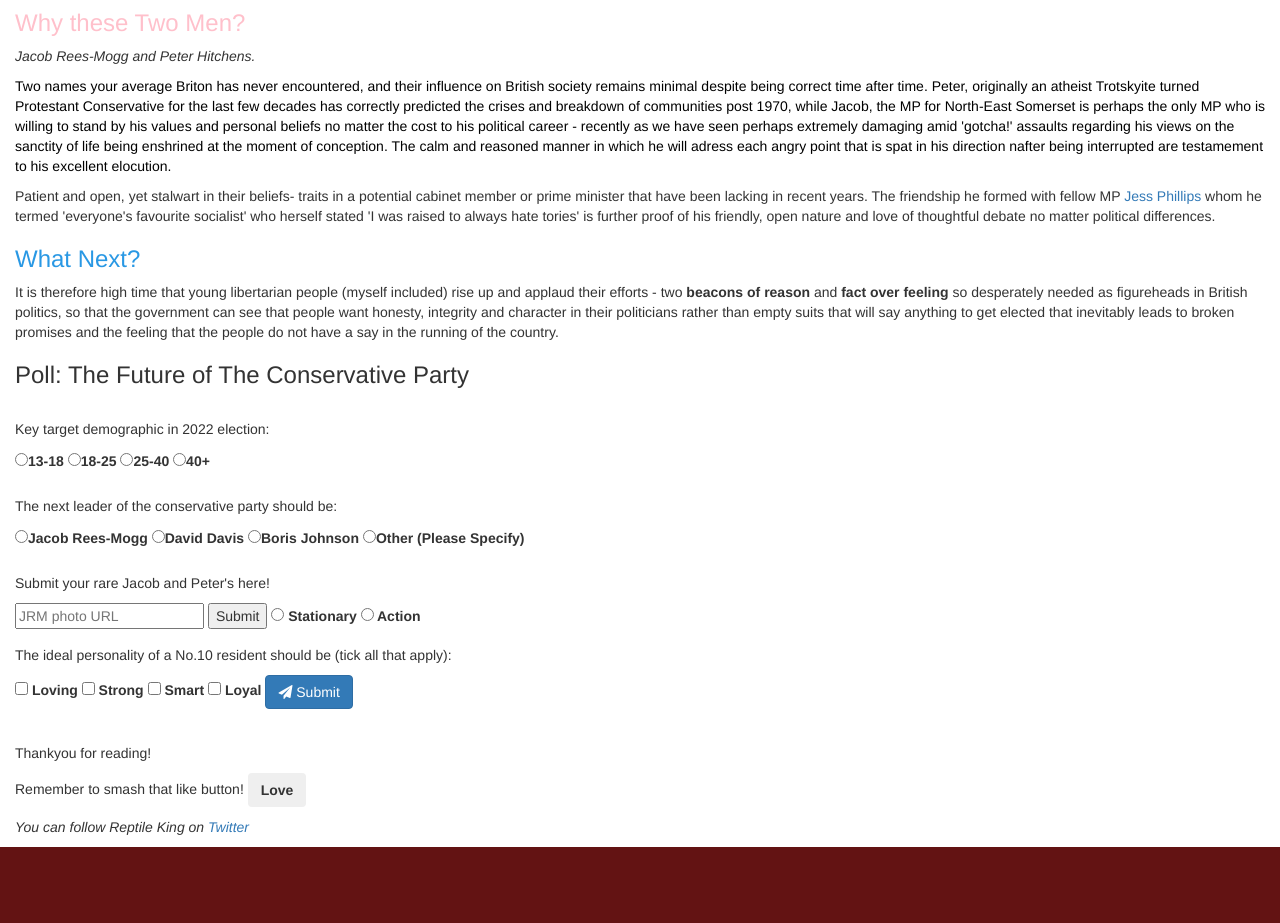
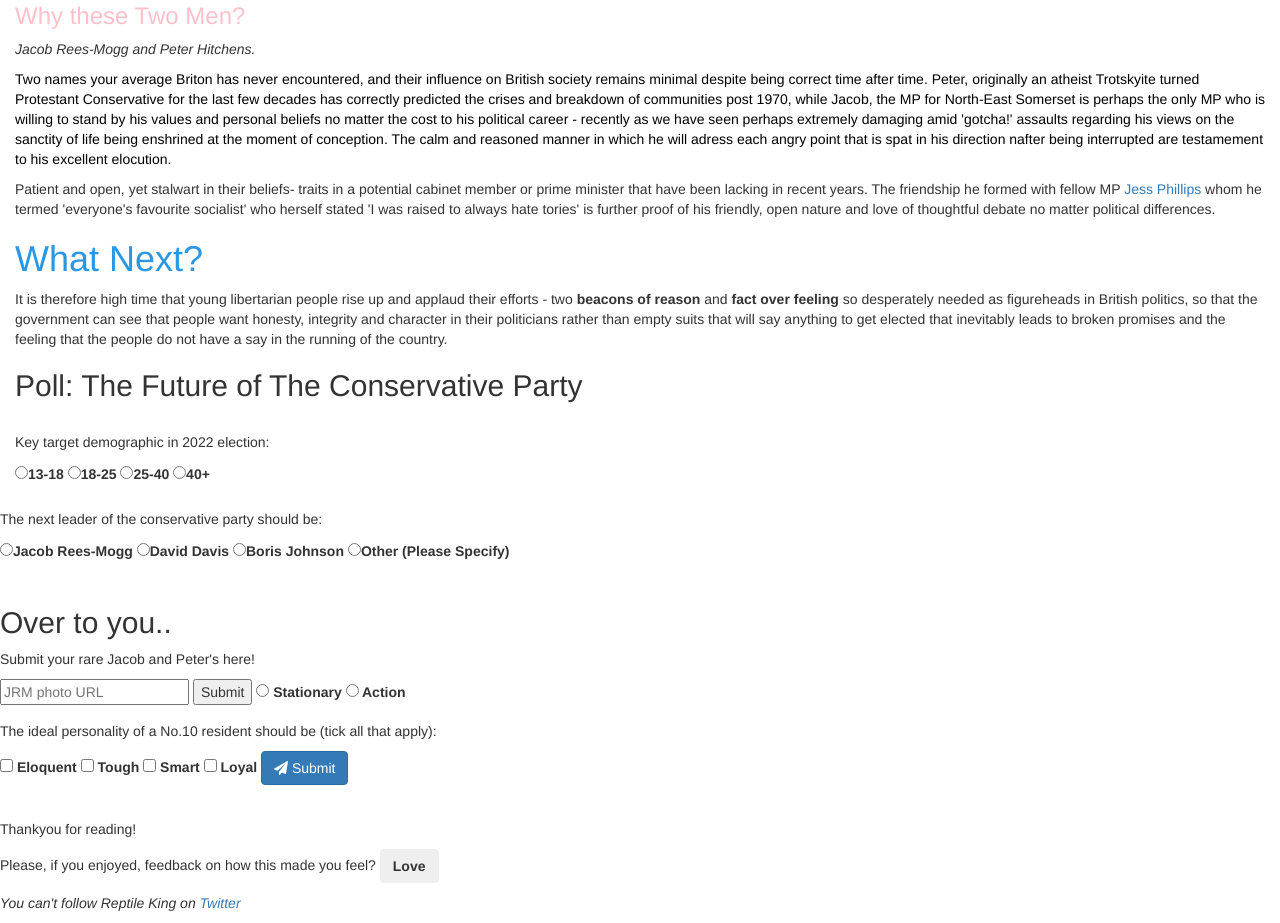
Before and after one commit to JacobReesMogg/JRM-PH-Website, a plain HTML site: page index.html in a window 1280 px wide. Shown: the part 674-1597 px from the top of the page. Before the commit the page ends 1521 px from the top, so only its background shows below. Drawn offline with nearby package versions, Linux system fonts and the light colour scheme; a script that the page names is missing.

Commit message:
Tidied up code ( tags tucked into tagged for easier reading ) broke bootstrap ( icons no longer appear).

```diff
--- a/index.html
+++ b/index.html
@@ -2,9 +2,10 @@
 
 <link rel="stylesheet" href="//maxcdn.bootstrapcdn.com/bootstrap/3.3.1/css/bootstrap.min.css"/>
 <link rel="stylesheet" href="//maxcdn.bootstrapcdn.com/font-awesome/4.5.0/css/font-awesome.min.css"/>
+<link rel="stylesheet" href="styles/index.processed.css">
 
 <!-- <!DOCTYPE html> -->
-<html lang="en" dark="true" invert="" style="font-size: 14px;font-family: Roboto, Arial, sans-serif; background-color: #631313;">
+<html lang="en" dark="true" invert="" style="font-size: 14px;font-family: Roboto, Arial, sans-serif; background-color: white;">
 
 <head>
 
@@ -20,21 +21,16 @@
   }
 </style>
 
-  <link rel="stylesheet" href="styles/index.processed.css">
-
-   <!--  Styles  -->
-
 <title>Jacob Rees-Mogg & Peter Hitchens</title>
 
 <div class="container-fluid">
 </head>
+
 <body>
-  <h1 class="text-primary"><u>Role Models for British Millennials</u></h1><br>
-  <h2 class="text-left"> Meet Jacob Rees-Mogg and Peter Hitchens.
-    </h2> <br>
+  <h2 class="text-primary"><u>Role Models for British Millennials</u></h2><br>
+  <h2 class="text-left"> Meet Jacob Rees-Mogg and Peter Hitchens.</h2><br>
 
   <img src = "http://blogs.thisismoney.co.uk/.a/6a00d8341c565553ef01156f6a7840970c-pi" width="" height="" alt="Peter Hitchens armed with hunting rifle"  longdesc="Enfield MkIII" class = "thicc-blue-border">
-
   <img src = "https://cdn-media.httpid.com/c202/2017/07/jacob-rees-mogg.jpg" width="" height="437 " alt="Jacob Rees-Mogg armed with hot cup of tea"  longdesc="PG Tips" class = "thick-blue-border">
 
   <br></br>
@@ -51,58 +47,49 @@
     Two names your average Briton has never encountered, and their influence on British society remains minimal despite being correct time after time. Peter, originally an atheist Trotskyite turned Protestant Conservative for the last few decades has correctly predicted the crises and breakdown of communities post 1970, while Jacob, the MP for North-East Somerset is perhaps the only MP who is willing to stand by his values and personal beliefs no matter the cost to his political career - recently as we have seen perhaps extremely damaging amid 'gotcha!' assaults regarding his views on the sanctity of life being enshrined at the moment of conception. The calm and reasoned manner in which he will adress each angry point that is spat in his direction nafter being interrupted <!--LINKS HERE PLEASE!!--> are testamement to his excellent elocution. <p> Patient and open, yet stalwart in their beliefs- traits in a potential cabinet member or prime minister that have been lacking in recent years. The friendship he formed with fellow MP <a href="https://www.youtube.com/watch?v=fMQLSkM1_sU" target="_blank">Jess Phillips</a> whom he termed 'everyone's favourite socialist' who herself stated 'I was raised to always hate tories' is further proof of his friendly, open nature and love of thoughtful debate no matter political differences.
   </p></p>
 
-    <h3 style="color: #2998E4"> What Next? </h3>
+    <h1 style="color: #2998E4"> What Next? </h1>
     <p>
-      It is therefore high time that young libertarian people (myself included) rise up and applaud their efforts - two <b>beacons of reason</b> and <b>fact over feeling </b> so desperately needed as figureheads in British politics, so that the government can see that people want honesty, integrity and character in their politicians rather than empty suits that will say anything to get elected that inevitably leads to broken promises and the feeling that the people do not have a say in the running of the country.
-  </p>
+      It is therefore high time that young libertarian people rise up and applaud their efforts - two <b>beacons of reason</b> and <b>fact over feeling </b> so desperately needed as figureheads in British politics, so that the government can see that people want honesty, integrity and character in their politicians rather than empty suits that will say anything to get elected that inevitably leads to broken promises and the feeling that the people do not have a say in the running of the country.</p>
+      <h2> Poll: The Future of The Conservative Party </h2><br>
 
-      <!-- Scripts -->
-
-       <h3> Poll: The Future of The Conservative Party </h3>
-<br>
-   <div class=dem><p>Key target demographic in 2022 election:</p>
+    <p>Key target demographic in 2022 election:</p>
 
       <label><input type="radio" name="personality">13-18</label>
       <label><input type="radio" name="personality">18-25</label>
       <label><input type="radio" name="personality">25-40</label>
-  <label><input type="radio" name="personality">40+</label>
-     <br><br></div>
+      <label><input type="radio" name="personality">40+</label><br><br></div>
+
     <p>The next leader of the conservative party should be:</p>
 
       <label><input type="radio" name="personality">Jacob Rees-Mogg</label>
       <label><input type="radio" name="personality">David Davis</label>
       <label><input type="radio" name="personality">Boris Johnson</label>
-   <label><input type="radio" name="personality">Other (Please Specify)</label>
-<br><br>
+      <label><input type="radio" name="personality">Other (Please Specify)</label><br><br>
 
-  <p>Submit your rare Jacob and Peter's here!</p>
-  <p>
-<form action="/submit-jacob-photo">
+  <div id="Forms"><h2>Over to you..</h2>
+
+<div id="Photo_Submission_Form"><p>Submit your rare Jacob and Peter's here!</p><p>
+  <form action="/submit-jacob-photo" method="POST"> <!-- form submission route and method -->
     <input type="text" placeholder="JRM photo URL" required>
     <button type="submit">Submit</button>
-
     <label><input type="radio" name="indoor-outdoor"> Stationary</label>
     <label><input type="radio" name="indoor-outdoor"> Action</label>
+  </form></p>
+</div>
 
-</form>
-</p>
-<p>The ideal personality of a No.10 resident should be (tick all that apply):</p>
-<p>
-  <form id="JRM" action="/submit-jacob-photo">
-<label><input type="checkbox" name="personality"> Loving</label>
-<label><input type="checkbox" name="personality"> Strong</label>
+<p>The ideal personality of a No.10 resident should be (tick all that apply):</p><p>
+  <form id="PM_Virtues" action="/submit-jacob-photo" method="POST">
+    <label><input type="checkbox" name="personality"> Eloquent</label>
+    <label><input type="checkbox" name="personality"> Tough</label>
     <label><input type="checkbox" name="personality"> Smart</label>
     <label><input type="checkbox" name="personality"> Loyal</label>
   <button type="submit" class ="btn btn-primary"> <i class="fa fa-paper-plane"></i> Submit</button>
-</form>
-</p>
-<br>
+</form></p><br>
+</div>
+
   <p>Thankyou for reading!</p>
-
-
-
-  <p>Remember to smash that like button! <button class="btn"><strong>Love</strong></button> </p>
-<p><i>You can follow Reptile King on <a href = "https://twitter.com/Reptile_Kings" target="_blank"> Twitter </a></i></p>
+  <p>Please, if you enjoyed, feedback on how this made you feel? <button class="btn"><strong>Love</strong></button> </p>
+<p><i>You can't follow Reptile King on <a href = "https://twitter.com/Reptile_Kings" target="_blank"> Twitter </a></i></p>
 
   <!-- Scripts -->
   <script src="scripts/index.js"></script>
```
Lines whose indentation alone changed are shown as unchanged.
